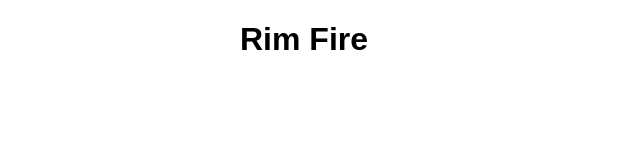
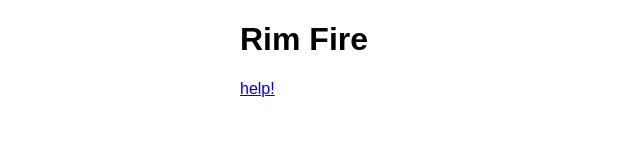
Before and after one commit to ngoldman/rim-fire, a website: page public/index.html in a window 1280 px wide. Shown: the full height of the page, 0-640 px from the left. Drawn offline with Linux system fonts and the light colour scheme.

Commit message:
add link

```diff
--- a/public/index.html
+++ b/public/index.html
@@ -9,6 +9,7 @@
   <div class="container">
     <h1>Rim Fire</h1>
     <script src="https://gist.github.com/ngoldman/6328849.js"></script>
+    <a href="https://github.com/ngoldman/rim-fire">help!</a>
   </div>
 </body>
 </html>
```
